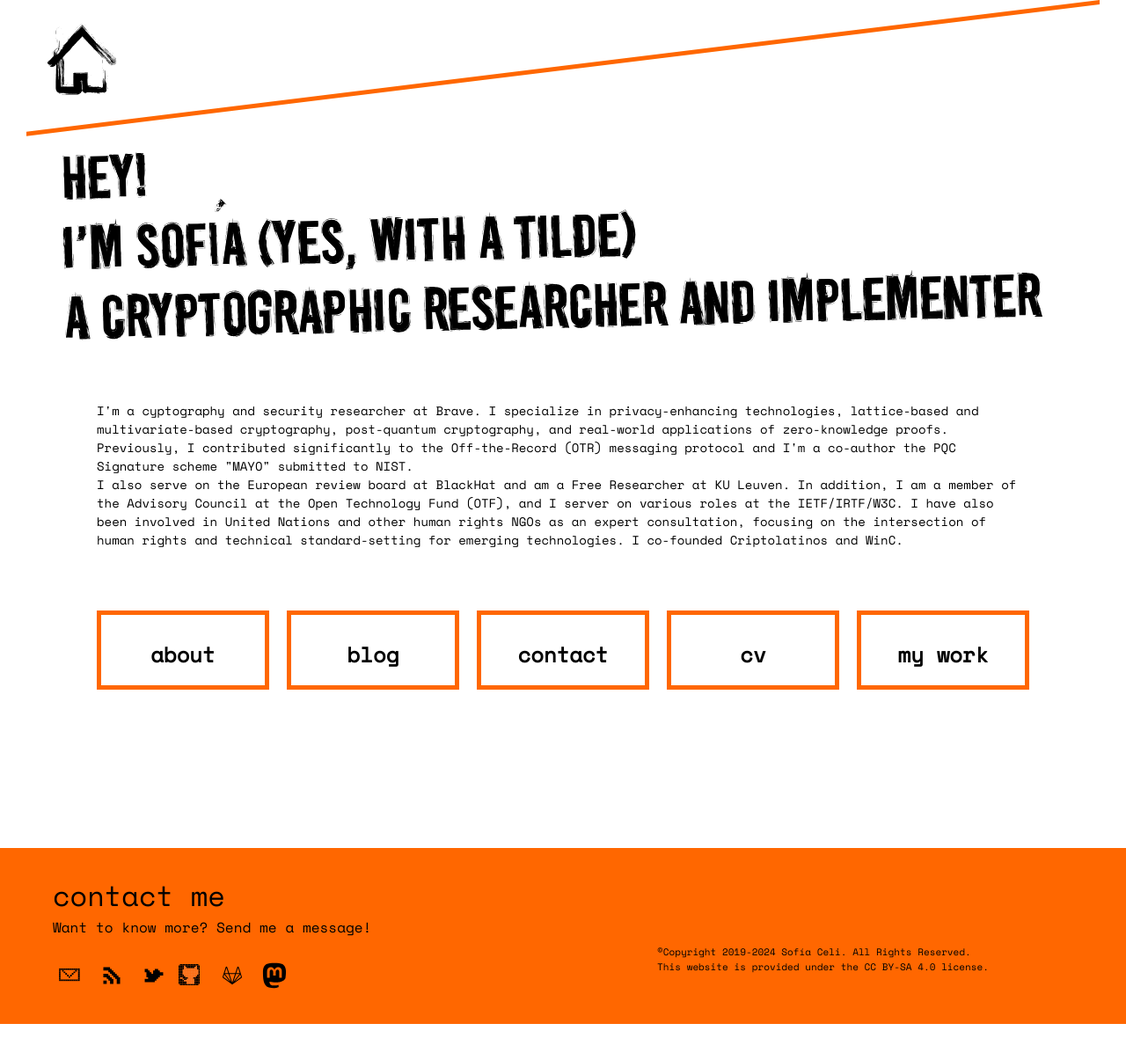
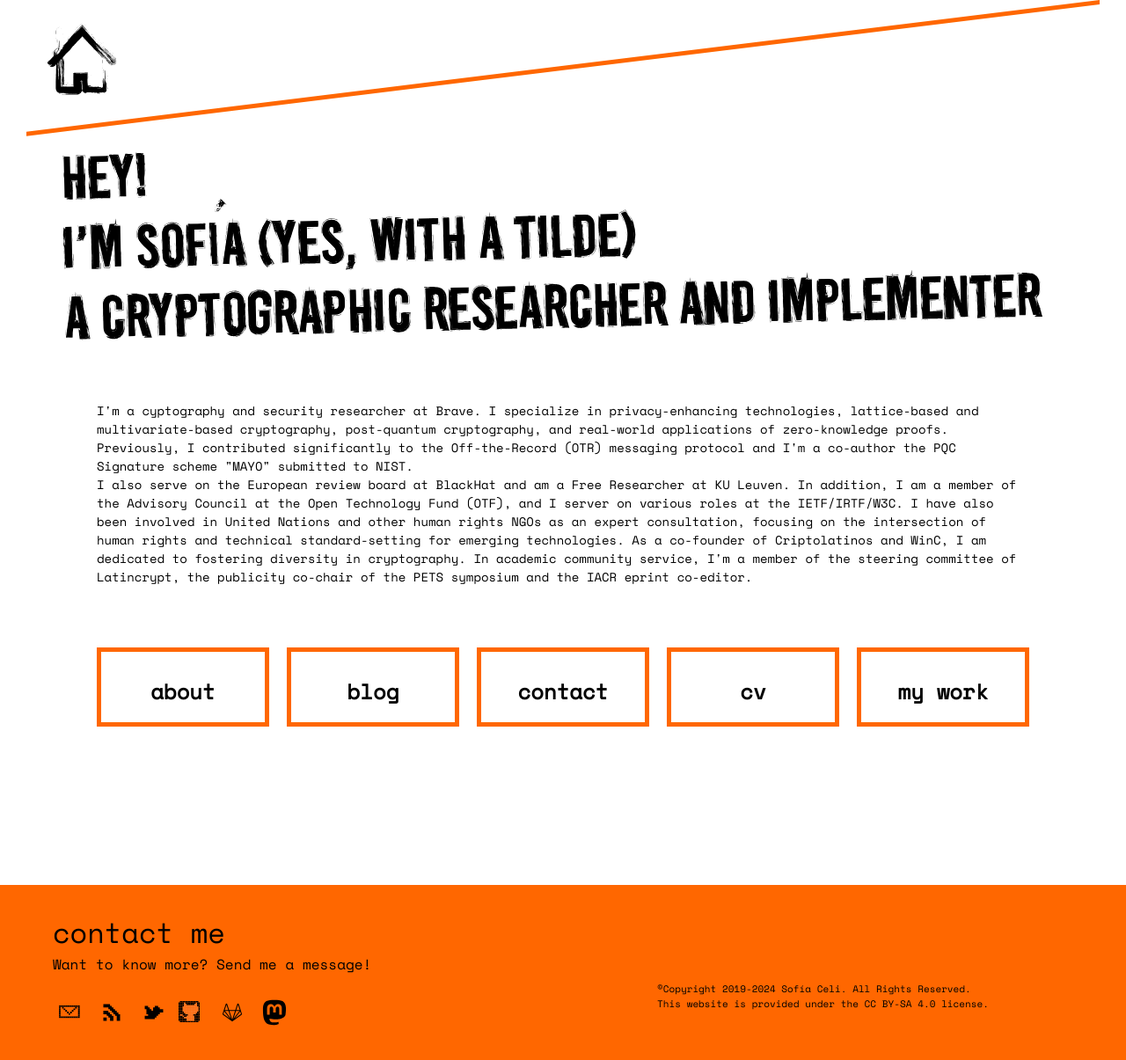
Before and after one commit to claucece/claucece.github.io, a Jekyll site: the page built from index.html, in a window 1280 px wide and 1206 px high. Shown: the whole window at 88% size. Built offline with Jekyll 4.4.1, drawn with Linux system fonts in a browser that asks for light colours.

Commit message:
Updates 2

```diff
--- a/index.html
+++ b/index.html
@@ -15,7 +15,7 @@ layout: default
 </div>
 
 <div class="explanation">
- <p>I'm a cyptography and security researcher at Brave. I specialize in privacy-enhancing technologies, lattice-based and multivariate-based cryptography, post-quantum cryptography, and real-world applications of zero-knowledge proofs. Previously, I contributed significantly to the Off-the-Record (OTR) messaging protocol and I'm a co-author the PQC Signature scheme "MAYO" submitted to NIST.<br>I also serve on the European review board at BlackHat and am a Free Researcher at KU Leuven. In addition, I am a member of the Advisory Council at the Open Technology Fund (OTF), and I server on various roles at the IETF/IRTF/W3C. I have also been involved in United Nations and other human rights NGOs as an expert consultation, focusing on the intersection of human rights and technical standard-setting for emerging technologies. I co-founded Criptolatinos and WinC.</p>
+ <p>I'm a cyptography and security researcher at Brave. I specialize in privacy-enhancing technologies, lattice-based and multivariate-based cryptography, post-quantum cryptography, and real-world applications of zero-knowledge proofs. Previously, I contributed significantly to the Off-the-Record (OTR) messaging protocol and I'm a co-author the PQC Signature scheme "MAYO" submitted to NIST.<br>I also serve on the European review board at BlackHat and am a Free Researcher at KU Leuven. In addition, I am a member of the Advisory Council at the Open Technology Fund (OTF), and I server on various roles at the IETF/IRTF/W3C. I have also been involved in United Nations and other human rights NGOs as an expert consultation, focusing on the intersection of human rights and technical standard-setting for emerging technologies. As a co-founder of Criptolatinos and WinC, I am dedicated to fostering diversity in cryptography. In academic community service, I'm a member of the steering committee of Latincrypt, the publicity co-chair of the PETS symposium and the IACR eprint co-editor.</p>
 </div>
 
 <div class="container">
--- a/work.html
+++ b/work.html
@@ -337,12 +337,13 @@ tags: menu
 		</ul>
 		<br>
 
-		<a class="none" id="chair"><h2 class="divider">conference chair</h2></a>
+		<a class="none" id="chair"><h2 class="divider">conference/academic chair</h2></a>
 		<ul>
 		  <li>Chair of affiliated events of <a href="https://crypto.iacr.org/2025" target="_blank">CRYPTO2025</a>.</li>
 		  <li>Co-chair of <a href="https://ascrypto.org/" target="_blank">Advanced School in Cryptography (ASCrypto)</a>, 2023, as part of LatinCrypt2023 and an official <a href="https://iacr.org/schools/" target="_blank">IACR Cryptology School</a>.</li>
 		  <li>Award Chair at International Conference on Applied Cryptography and Network Security (ACNS). 2024.</li>
 		  <li>Publicity/Web Chair at Privacy Enhancing Technologies Symposium (PETS). 2025-2026.</li>
+		  <li>IACR e-print co-editor. 2025.</li>
 		</ul>
 		<br>
 
```
